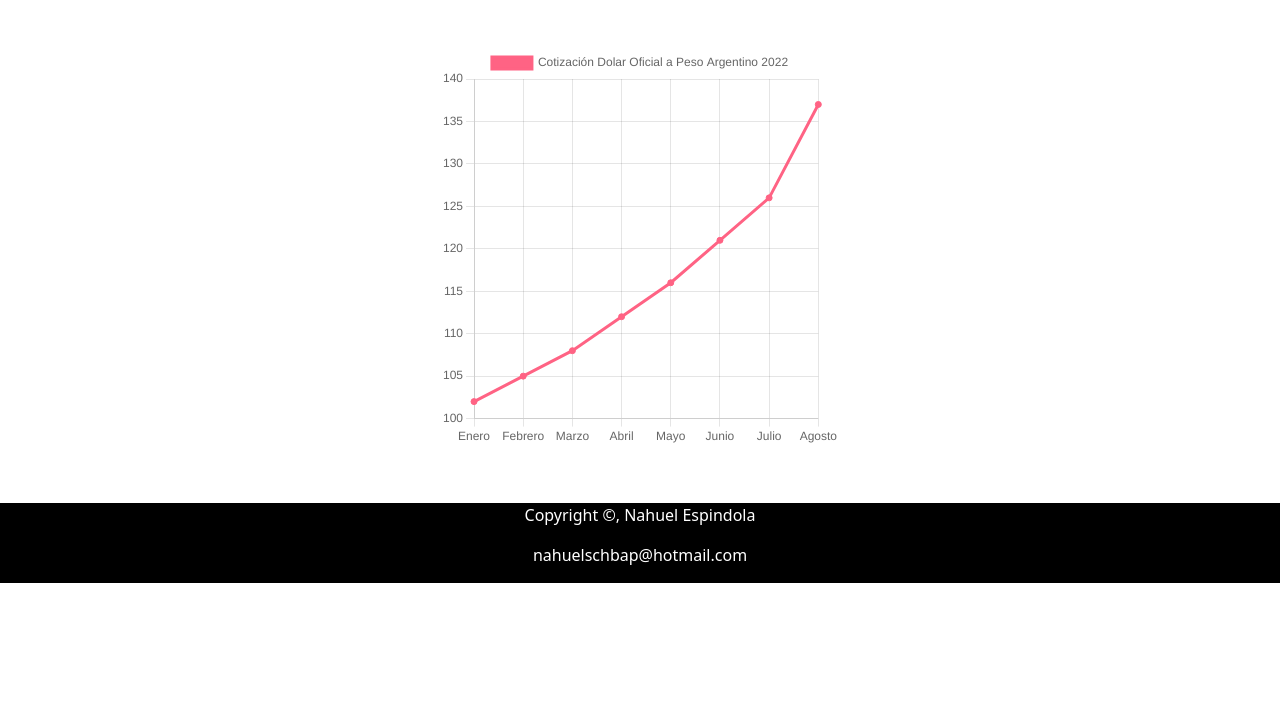
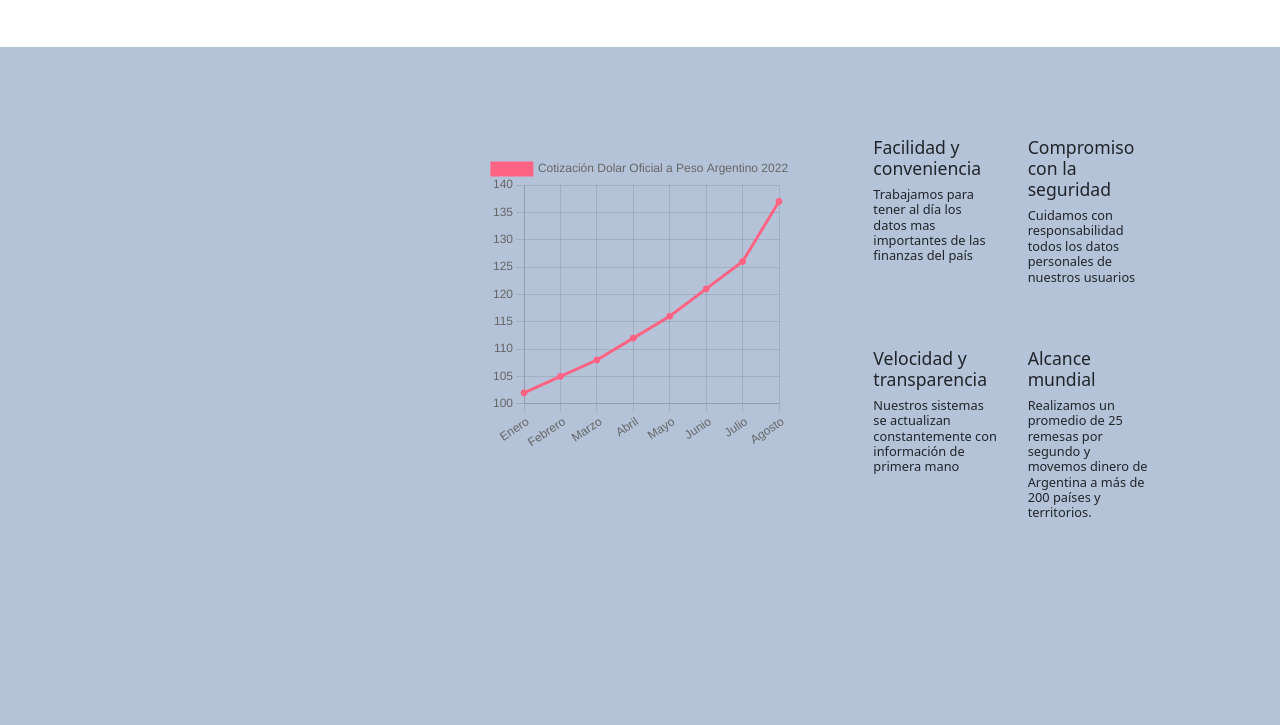
Before and after one commit to nahuelespindola/Javascript-Proyecto, a website: page index.html in a window 1280 px wide. Shown: the part 755-1480 px from the top of the page. Before the commit the page ends 1338 px from the top, so only its background shows below. Drawn offline with nearby package versions, Linux system fonts and the light colour scheme; some packages are replaced by stand-ins of ours; no server answers; a script that the page names is missing.

Commit message:
Proyecto-Final-CoderhouseJavascript

```diff
--- a/app.js
+++ b/app.js
@@ -11,6 +11,13 @@ var animationlupa = bodymovin.loadAnimation({
     loop: true,
     autoplay: true,
     path: 'https://assets7.lottiefiles.com/packages/lf20_Fl9YWn.json'
+})
+var animationchart = bodymovin.loadAnimation({
+    container: document.getElementById('lottie-chart'),
+    renderer: 'svg',
+    loop: true,
+    autoplay: true,
+    path: 'https://assets7.lottiefiles.com/packages/lf20_3rqwsqnj.json'
 })
 
 
--- a/index.html
+++ b/index.html
@@ -39,7 +39,7 @@
                <div class="nav ms-auto">
                   <ul class="navbar-nav me-auto mb-2 mb-lg-0">
                      <li class="nav-item">
-                        <a id="quienes-somos-animation" class="nav-link" aria-current="page" >Quienes somos</a>
+                        <a id="quienes-somos-animation" class="nav-link" aria-current="page">Quienes somos</a>
                      </li>
                </div>
                </ul>
@@ -82,7 +82,6 @@
          <div>
             <form class="input">
                <h4 class="cambio">Ingrese el valor que desea convertir</h4>
-
                <label>
                   <select id="selectIzquierda" class="monedas-izquierda">
                      <option value="ARS">ARS Peso Argentino
@@ -116,14 +115,47 @@
 
 
    </section>
+   <label class="label-section">
+      <div class="chart-section">
+         <div>
+            <div id="lottie-chart" class="lottiechart">
+            </div>
+         </div>
          <div class="line-charts">
-      <div>
             <label for="">
-
-            <canvas id="lineChart" width="400" height="400"></canvas>
+               <canvas id="lineChart" width="300" height="300"></canvas>
             </label>
          </div>
+         <div class=cuatro-textos>
+            <div>
+               <h4>Facilidad y conveniencia
+               </h4>
+               <h5>Trabajamos para tener al día los datos mas importantes de las finanzas del país</h5>
             </div>
+            <div>
+               <h4>Compromiso con la seguridad
+               </h4>
+               <h5>Cuidamos con responsabilidad todos los datos personales de nuestros usuarios</h5>
+            </div>
+            <div>
+               <h4>Velocidad y transparencia
+               </h4>
+               <h5>Nuestros sistemas se actualizan constantemente con información de primera mano</h5>
+            </div>
+            <div>
+               <h4>Alcance mundial
+               </h4>
+               <h5>
+                  Realizamos un promedio de 25 remesas por segundo y movemos dinero de Argentina a más de 200 países y
+                  territorios.</h5>
+            </div>
+         </div>
+
+
+      </div>
+   </label>
+
+
 
    <!-- Fin Section -->
    <!-- Footer -->
--- a/style.css
+++ b/style.css
@@ -168,3 +168,86 @@ section .form-title {
   padding-bottom: 50px;
 
 }
+.lottiechart{
+  width: 80%;
+  margin-left: 50px;
+  margin-top: 10px;
+}
+.label-section{
+  background-color: #B4C3D8;
+  margin-top: 50px;
+
+  min-height: 100vh
+}
+.chart-section{
+  display: grid;
+  grid-template-columns: 1fr 1fr 1fr;
+  padding-top: 30px;
+  padding-bottom: 30px;
+
+}
+
+
+.cuatro-textos{
+  display: grid;
+  grid-template-columns: 1fr 1fr;
+  grid-template-rows: 1fr 1fr;
+  width: 70%;
+  padding-top: 60px;
+  padding-left: 20px;
+  gap: 30px;
+}
+.cuatro-textos h5{
+  font-size: 0.8rem;
+}
+.cuatro-textos h4{
+  font-size: 1.1rem;
+}
+
+
+
+
+/*MEDIAQUERY*/
+@media (max-width: 768px) {
+  .lottiechart {
+    display: none;
+  }
+
+  @media (max-width: 768px) {
+    .lottie {
+      display: none;
+    }
+    @media (max-width: 768px) {
+      .chart-section {
+        display: inline-block;
+      }
+      @media (max-width: 768px) {
+        .quienes-somos{
+          padding-left: 0px;
+        }
+        .quienes-somos h1{
+         font-size: 3rem;
+         text-align: center;
+         padding-left: 0px;
+        }
+        .quienes-somos h2{
+          font-size: 2rem;
+          text-align: center;
+          padding-left: 0px;
+        }
+        .quienes-somos h5{
+          font-size: 1rem;
+          text-align: center;
+          padding-left: 0px;
+        }
+
+
+        @media (max-width: 768px) {
+          .fondo-quienessomos {
+            padding-bottom: 100px;
+          }
+          @media (max-width: 768px) {
+            .cuatro-textos {
+              padding-left: 80px;
+              text-align: center;
+            }
```
Lines whose indentation alone changed are shown as unchanged.
